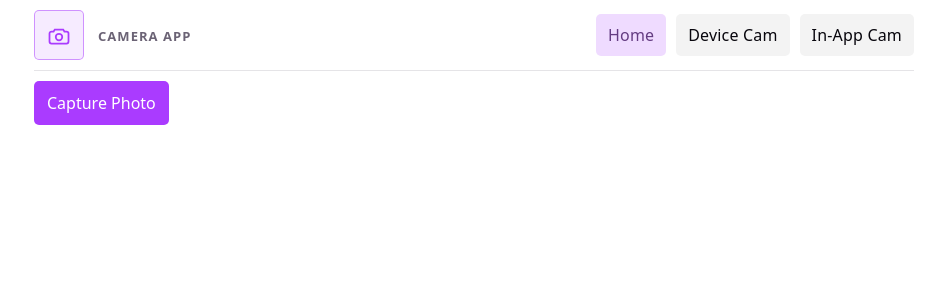
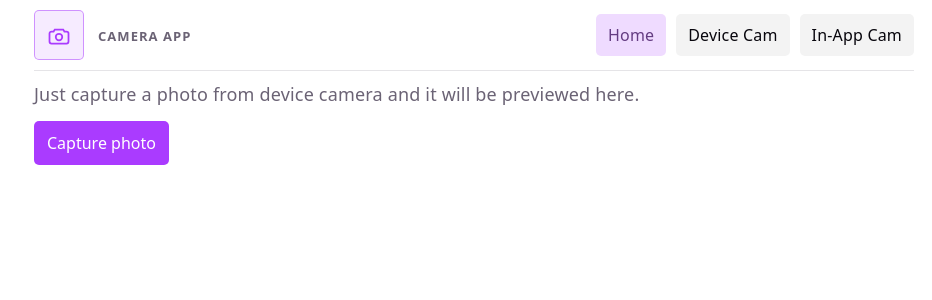
Before and after one commit to prasadambaledath/camera-app, a React (Vite) app: page / in a window 1280 px wide. Shown: the top 300 px of the page, without its empty margins (166-1098 px from the left). Built offline with nearby package versions, Linux system fonts and the light colour scheme.

Commit message:
Add descriptive text to Home component and update button label for consistency

```diff
--- a/src/pages/Home.tsx
+++ b/src/pages/Home.tsx
@@ -23,13 +23,14 @@ export function Home() {
 
   return (
     <section className="camera" aria-label="Capture photo">
+      <p>Just capture a photo from device camera and it will be previewed here.</p>
       <div className="camera__actions">
         <button
           type="button"
           className="button button--primary"
           onClick={() => fileInputRef.current?.click()}
         >
-          Capture Photo
+          Capture photo
         </button>
       </div>
 
```
